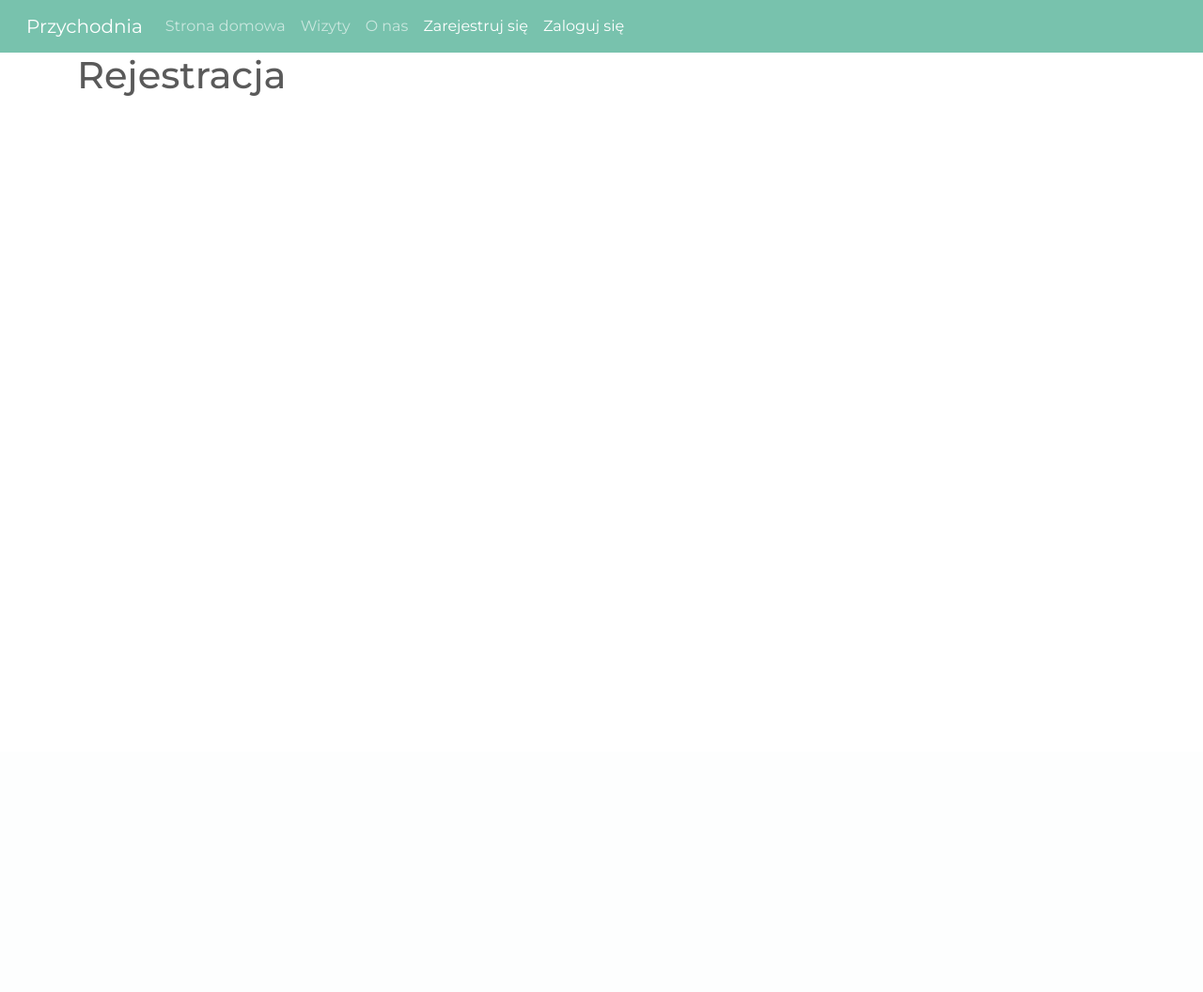
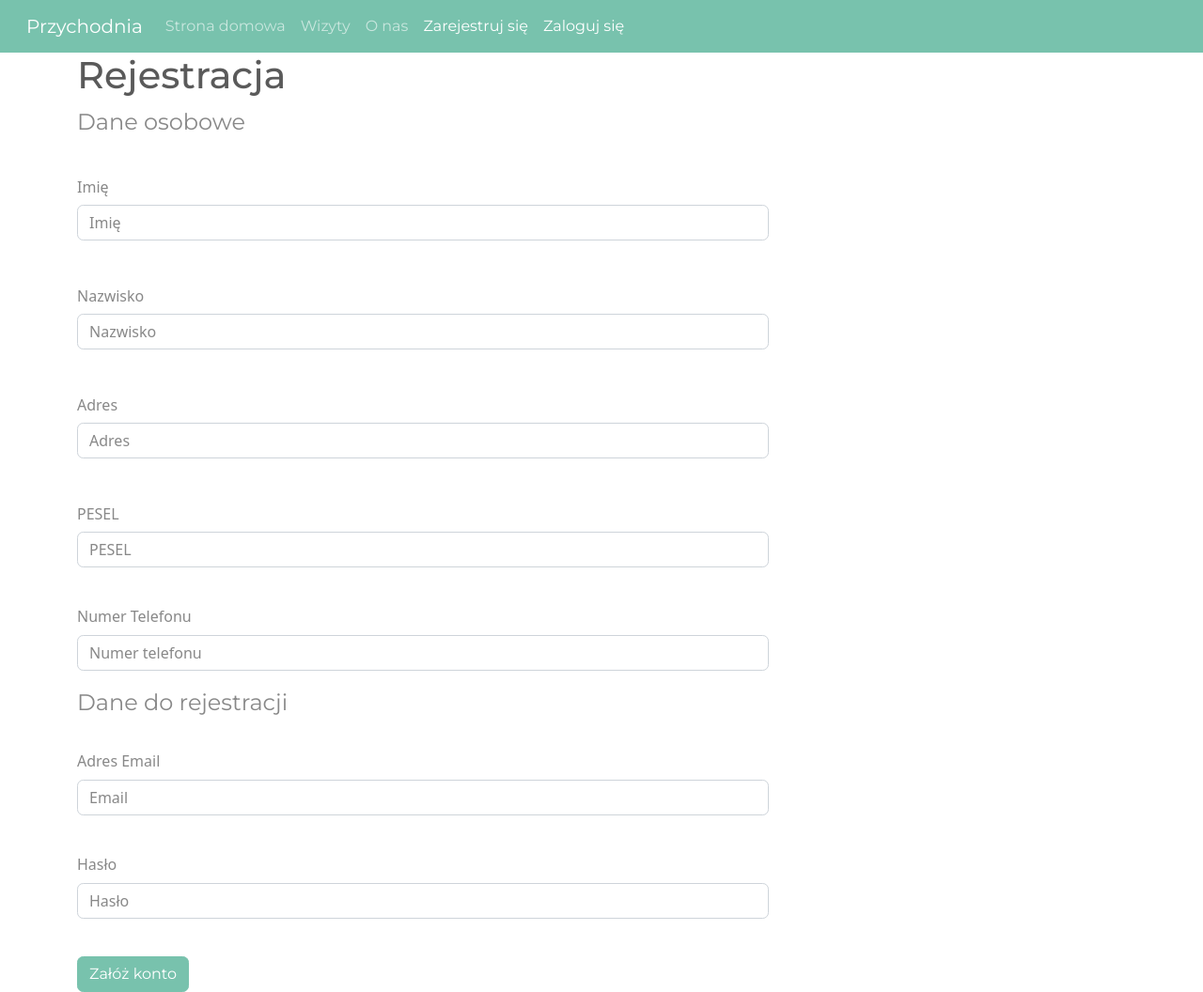
Before and after one commit to DLis117/Medyczne_sys_inf, a Python web app: template api/templates/register.html in a window 1280 px wide. Shown: the whole page at 94% size. Before the commit the page ends 102 px from the top, so only its background shows below. Run offline with Jinja, Linux system fonts and the light colour scheme; the template is opened without the code that fills it, so the values that code supplies are empty; some libraries are stand-ins or nearby versions.

Commit message:
Update register.html

```diff
--- a/api/templates/register.html
+++ b/api/templates/register.html
@@ -1,4 +1,41 @@
 {% extends "layout.html" %}
 {% block content %}
-    <h1>Rejestracja</h1>
+    <form>
+      <fieldset>
+          <h1>Rejestracja</h1>
+          <legend>Dane osobowe</legend>
+
+          <div class="form-group">
+              <label class="col-form-label mt-4" for="Name">Imię</label>
+              <input type="text" class="form-control" placeholder="Imię" id="Name">
+          </div>
+          <div class="form-group">
+              <label class="col-form-label mt-4" for="Surname">Nazwisko</label>
+              <input type="text" class="form-control" placeholder="Nazwisko" id="Surname">
+          </div>
+          <div class="form-group">
+              <label class="col-form-label mt-4" for="Adress">Adres</label>
+              <input type="text" class="form-control" placeholder="Adres" id="Adress">
+          </div>
+          <div class="form-group">
+              <label class="col-form-label mt-4" for="Pesel">PESEL</label>
+              <input type="number" class="form-control" placeholder="PESEL" id="Pesel">
+          </div>
+          <div class="form-group">
+              <label for="phoneNumber" class="form-label mt-4">Numer Telefonu</label>
+              <input type="text" class="form-control" id="phoneNumber" placeholder="Numer telefonu">
+          </div>
+          <legend>Dane do rejestracji</legend>
+          <div class="form-group">
+              <label for="exampleInputEmail1" class="form-label mt-4">Adres Email</label>
+              <input type="email" class="form-control" id="exampleInputEmail1" aria-describedby="emailHelp" placeholder="Email">
+          </div>
+          <div class="form-group">
+              <label for="exampleInputPassword1" class="form-label mt-4">Hasło</label>
+              <input type="password" class="form-control" id="exampleInputPassword1" placeholder="Hasło">
+          </div>
+          <br/>
+          <button type="submit" class="btn btn-primary">Załóż konto</button>
+      </fieldset>
+</form>
 {% endblock content %}
```
